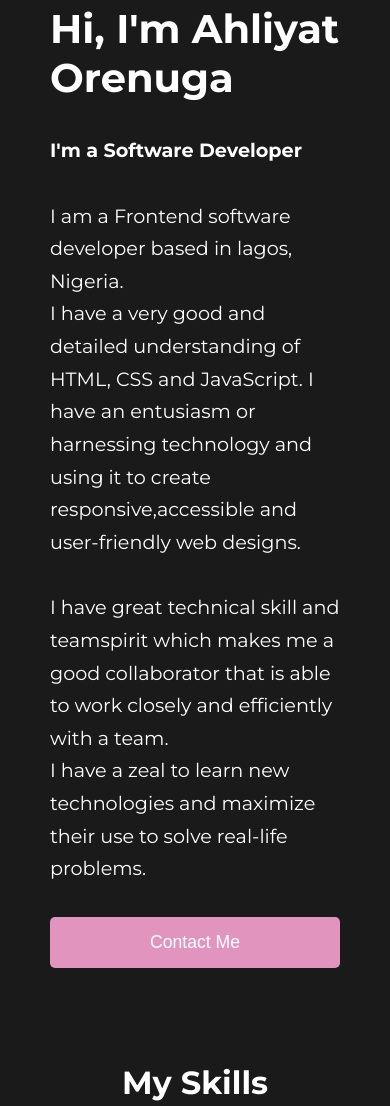
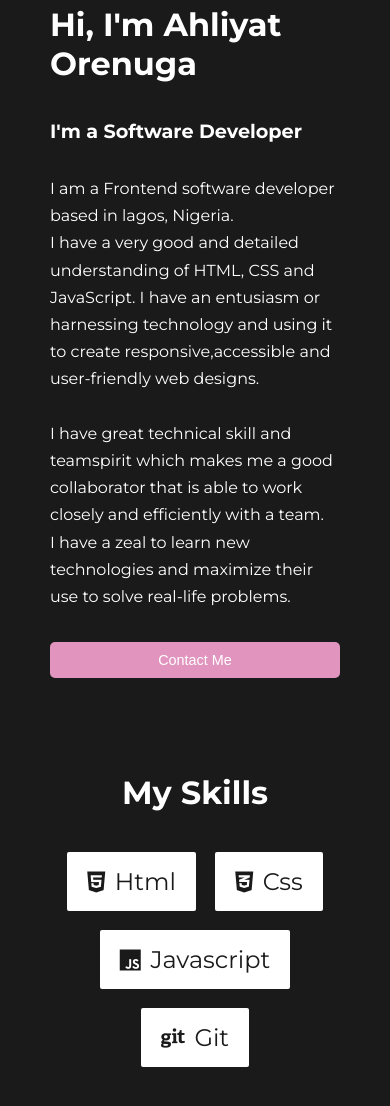
Before and after one commit to Ahliyat/ahliyat-portfolio, a plain HTML site: page index.html in a window 390 px wide. Shown: the part 460-1566 px from the top of the page. Drawn offline with Linux system fonts and the light colour scheme.

Commit message:
added favicon

```diff
--- a/index.html
+++ b/index.html
@@ -3,6 +3,7 @@
   <head>
     <meta charset="UTF-8" />
     <meta name="viewport" content="width=device-width, initial-scale=1.0" />
+    <link rel="icon" type="image/jpg" href="./assets/images/favicon.jpg">
     <title>Ahliyat Orenuga Portfolio</title>
     <link rel="stylesheet" href="./style.css" />
     <link
@@ -72,7 +73,7 @@
 
     <!-- skills section -->
     <section class="skill-container">
-      <h1 class="skill-title">My Skills</h1>
+      <h2 class="skill-title">My Skills</h2>
       <ul class="skills">
         <li class="skill">
           <a class="fa-brands fa-html5" href="#"></a>
--- a/style.css
+++ b/style.css
@@ -8,6 +8,7 @@ body {
   background-color: #1a1a1a;
   color: #ffffff;
   font-family: "Montserrat", sans-serif;
+  font-size: 1.2rem;
 }
 a {
   color: inherit;
@@ -46,9 +47,9 @@ nav h3 {
   cursor: pointer;
 }
 
-.navigations span{
+.navigations span {
   display: none;
-   font-size: 2rem;
+  font-size: 2rem;
   color: rgb(225, 149, 190);
 }
 .nav-items {
@@ -115,6 +116,7 @@ nav h3 {
   /* padding: 5rem; */
   list-style: none;
   margin-top: 2rem;
+  flex-wrap: wrap;
 }
 .skill {
   display: flex;
@@ -130,7 +132,7 @@ nav h3 {
 
 /* Project section */
 .project-container {
-  padding: 20px 60px;
+  padding: 15px 50px;
 }
 .project-container h2 {
   text-align: center;
@@ -179,23 +181,64 @@ footer {
   display: flex;
   gap: 1rem;
 }
-.social-links:hover{
+.social-links:hover {
   cursor: pointer;
 }
 /* footer  */
-
-@media (max-width: 860px) {
- .navigations span{
-  display: block;
- }
-  .nav-items {
-    display: none;
-  }
+@media (max-width: 1150px) {
   .hero-container {
     flex-direction: column-reverse;
     justify-content: center;
     align-items: center;
+    padding: 15px, 50px;
   }
+  .hero-title {
+    font-size: 40px;
+    max-width: 700px;
+  }
+  .intro {
+    font-size: 1.2rem;
+    max-width: 900px;
+    line-height: 1.7;
+  }
+}
+@media (max-width: 1042px) {
+  .hero-title {
+    max-width: 600px;
+  }
+  .intro {
+    max-width: 800px;
+  }
+}
+@media (max-width: 937px) {
+  .hero-title {
+    max-width: 500px;
+  }
+  .intro {
+    max-width: 700px;
+  }
+}
+@media (max-width: 860px) {
+  /* .skill-container{
+   padding: 15px, 40px;
+  } */
+  .skills {
+    justify-content: center;
+    gap: 5.5rem;
+  }
+  .hero-title {
+    max-width: 450px;
+  }
+  .intro {
+    max-width: 650px;
+  }
+  .navigations span {
+    display: block;
+  }
+  .nav-items {
+    display: none;
+  }
+
   .hero-btn {
     max-width: 100%;
   }
@@ -205,24 +248,61 @@ footer {
   .project {
     max-width: 45%;
   }
- .project-title{
-  font-size: 1.4rem;
- }
-.project-desc{
-  font-size: 1.2rem;
+  .project-title {
+    font-size: 1.4rem;
+  }
+  .project-desc {
+    font-size: 1.2rem;
+  }
 }
+@media (max-width: 770px) {
+   .skills {
+    justify-content: center;
+    gap: 5rem;
+  }
+  .hero-title {
+    max-width: 400px;
+  }
+  .intro {
+    max-width: 600px;
+  }
 }
 @media (max-width: 700px) {
+  .hero-title {
+    max-width: 350px;
+  }
+  .intro {
+    max-width: 550px;
+  }
   .skills {
-    flex-wrap: wrap;
+
     justify-content: center;
     align-items: center;
-    gap: 2rem;
+    gap: 4rem;
+
+  }
+  .skill-container {
+    padding: 15px, 30px;
   }
 }
+@media (max-width: 680px) {
+  .hero-title {
+    max-width: 300px;
+  }
+  .intro {
+    max-width: 500px;
+  }
+  .skills{
+    gap: 3rem;
+  }
+  }
 @media (max-width: 650px) {
+   .skills{
+    gap: 2.5rem;
+
+  }
   .project {
-    max-width: 90%;
+    max-width: 93%;
   }
   .footer-items {
     flex-direction: column;
@@ -232,3 +312,64 @@ footer {
     gap: 1rem;
   }
 }
+
+@media (max-width: 575px) {
+   .skills{
+    gap: 2rem;
+
+  }
+    .hero-title {
+    max-width: 300px;
+  }
+  .intro {
+    max-width: 450px;
+  }
+}
+@media (max-width: 550px) {
+   .skills{
+    gap: 1.2rem;
+    margin:2.5rem ;
+  }
+    .hero-title {
+    max-width: 300px;
+  }
+  .intro {
+    max-width: 450px;
+  }
+}
+@media (max-width: 400px) {
+ .intro {
+    font-size: 1rem;
+   max-width: 100%;
+
+   }
+  .hero-title{
+    font-size: 2rem;
+  }
+  .skill-title{
+    font-size: 2rem;
+  }
+  button{
+    font-size: .9rem;
+    padding: 10px 10px;
+  }
+ .skill{
+  font-size: 1.5rem;
+ }
+.project-container h2{
+  font-size: 1.5rem;
+
+}
+ .project-title{
+    font-size: 1.2rem;
+  }
+  .project-desc{
+    font-size: 1rem;
+  }
+  .footer-items h3{
+    font-size: 1.2rem;
+  }
+  .footer-items span{
+    font-size: 1.2rem;
+  }
+}
```
Also changed, not shown: assets/images/favicon.jpg (added).
